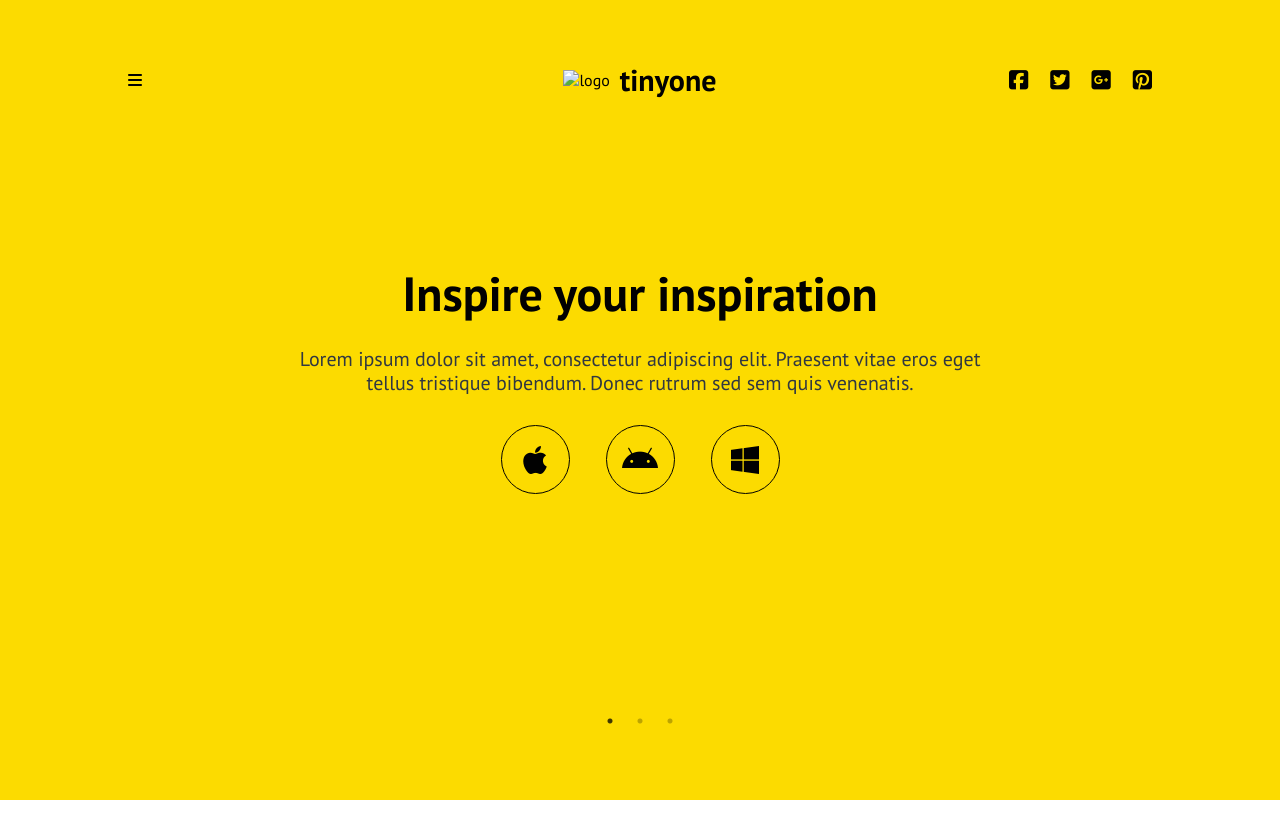
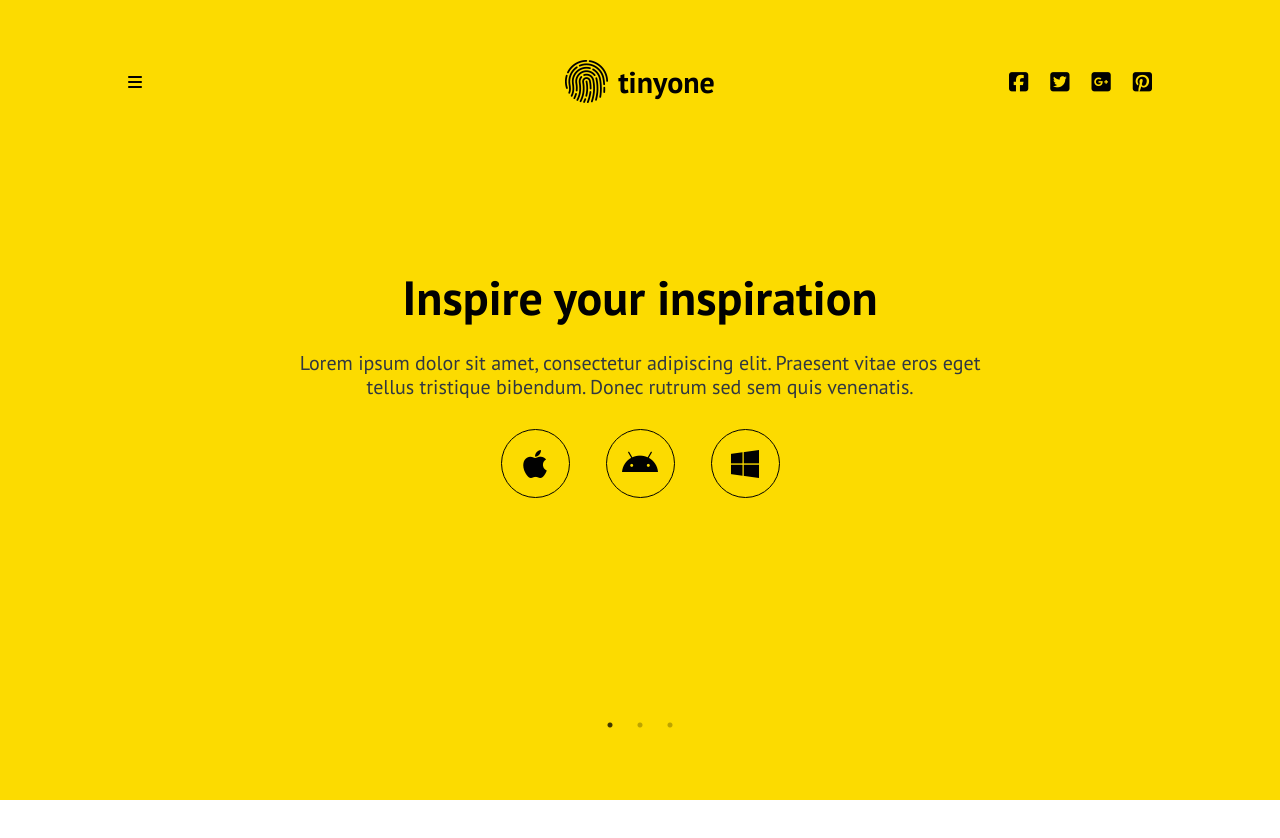
Before and after one commit to kseniagrinina/tinyone, a plain HTML site: page index.html in a window 1280 px wide. Drawn offline with nearby package versions, Linux system fonts and the light colour scheme; the site is published under a folder, as on GitHub Pages, so addresses that start at the root find nothing.

Commit message:
fixed logo

```diff
--- a/index.html
+++ b/index.html
@@ -74,7 +74,7 @@
                     </ul>
                 </div>
                 <div class="header-logo">
-                    <img src="/img/fingerprint.png" alt="logo">
+                    <img src="img/fingerprint.png" alt="logo">
                     <p class="logo-name">tinyone</p>
                 </div>
                 <div class="header-social">
```
